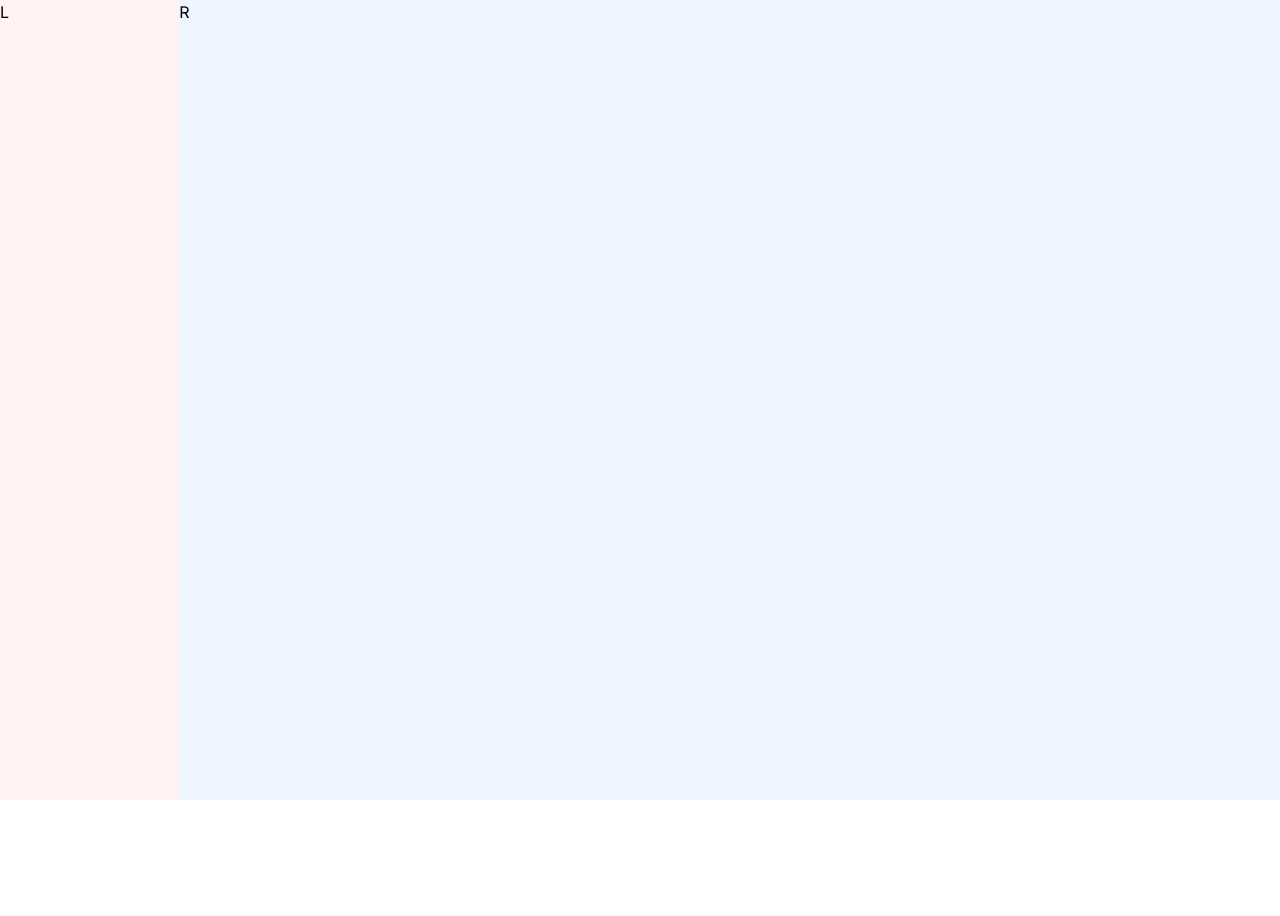
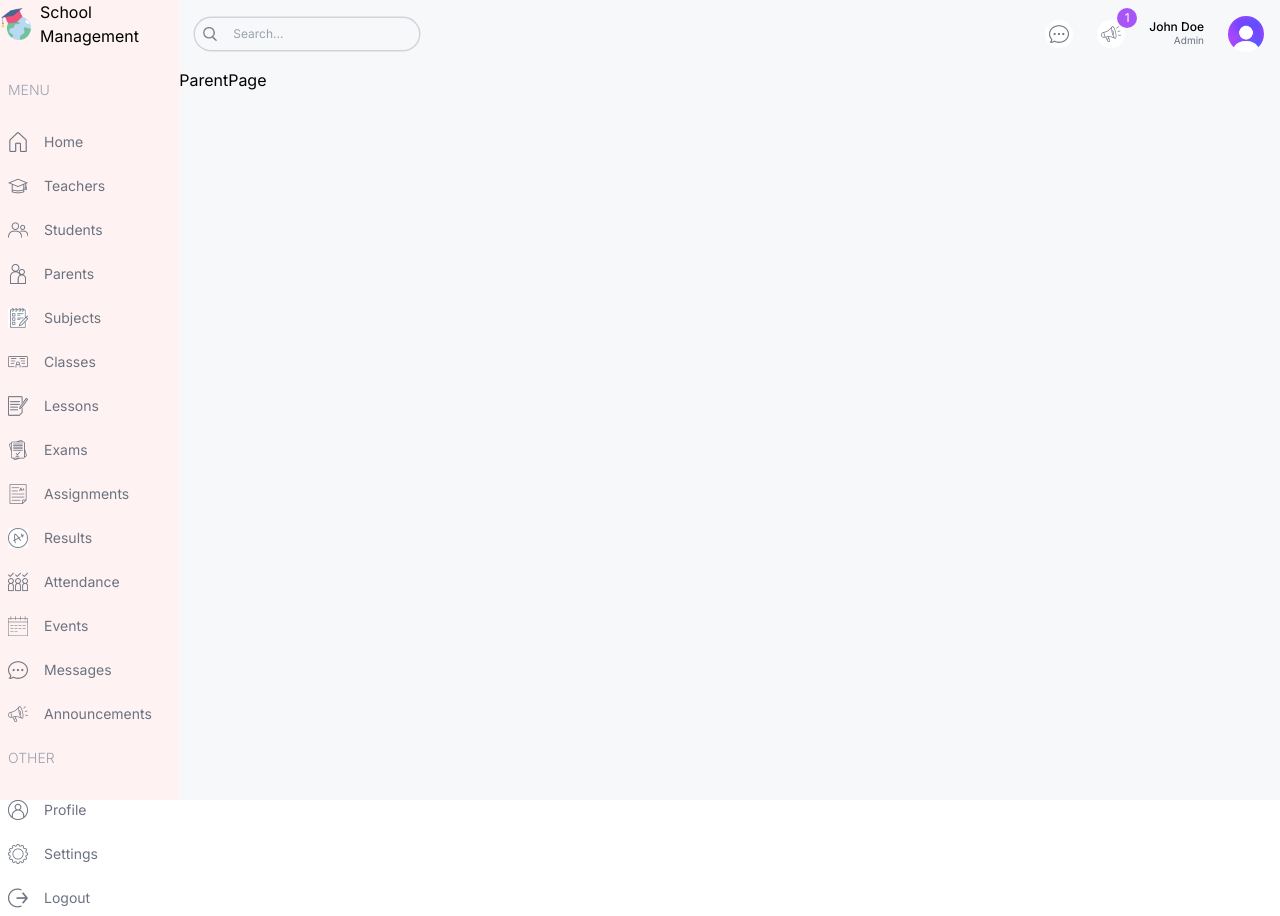
Before and after one commit to A1exsandro/school-management, a Next.js app: page /parent in a window 1280 px wide. Before the commit the page ends 800 px from the top, so only its background shows below. Built offline with nearby package versions, Linux system fonts and the light colour scheme.

Commit message:
feat: add menu and navbar

```diff
--- a/src/app/(dashboard)/layout.tsx
+++ b/src/app/(dashboard)/layout.tsx
@@ -1,16 +1,34 @@
+import Menu from "@/components/Menu"
+import Navbar from "@/components/Navbar"
+import Image from "next/image"
+import Link from "next/link"
+import { Children } from "react"
 
 export default function DashboardLayout({
   children,
 }: Readonly<{
-  children: React.ReactNode;
+  children: React.ReactNode
 }>) {
   return (
     <div className="h-screen flex">
       {/* LEFT */}
-      <div className="w-[14%] md:w-[8%] lg:w-[16%] xl:w-[14%] bg-red-50">L</div>
+      <div className="w-[14%] md:w-[8%] lg:w-[16%] xl:w-[14%] bg-red-50">
+        <Link href="/" className="flex items-center justify-center gap-2">
+          <Image src="/logo.png" alt="logo" width={32} height={32} />
+          <span className="hidden lg:block">School Management</span>
+        </Link>
+
+        <Menu />
+      </div>
 
       {/* RIGHT */}
-      <div className="w-[86%] md:w-[92%] lg:w-[84%] xl:w-[86%] bg-blue-50">R</div>
+      <div
+        className="w-[86%] md:w-[92%] lg:w-[84%] xl:w-[86%]
+        bg-[#F7F8FA] overflow-scroll"
+      >
+        <Navbar />
+        {children}
+      </div>
     </div>
-  );
+  )
 }
--- a/src/app/layout.tsx
+++ b/src/app/layout.tsx
@@ -5,7 +5,7 @@
 const inter = Inter({ subsets: ["latin"] });
 
 export const metadata: Metadata = {
-  title: "Lama Dev School Management Dashboard",
+  title: "School Management Dashboard",
   description: "Next.js School Management System",
 };
 
--- a/src/components/Menu.tsx
+++ b/src/components/Menu.tsx
@@ -1,3 +1,6 @@
+import Image from "next/image";
+import Link from "next/link";
+
 const menuItems = [
   {
     title: "MENU",
@@ -112,3 +115,41 @@
     ],
   },
 ];
+
+const Menu = () => {
+  return (
+    <div className="mt-4 text-sm pl-2">
+      {
+        menuItems.map(i => (
+          <div key={i.title} className="flex flex-col gap-2">
+            <span className="hidden lg:block text-gray-400 font-light my-4">
+              {i.title}
+            </span>
+            {
+              i.items.map(item => (
+                <Link
+                  href={item.href}
+                  key={item.label}
+                  className="flex items-center justify-center lg:justify-start
+                  gap-4 text-gray-500 py-2"
+                >
+                  <Image
+                    src={item.icon}
+                    alt={item.label}
+                    width={20}
+                    height={20}
+                  />
+                  <span className="hidden lg:block">
+                    {item.label}
+                  </span>
+                </Link>
+              ))
+            }
+          </div>
+        ))
+      }
+    </div>
+  )
+}
+
+export default Menu
--- /dev/null
+++ b/src/components/Navbar.tsx
@@ -0,0 +1,30 @@
+import Image from "next/image"
+
+const Navbar = () => {
+  return (
+    <div className='flex items-center justify-between p-4'>
+      {/* SEARCH BAR */}
+      <div className='hidden md:flex items-center gap-2 text-xs rounded-full ring-[1.5px] ring-gray-300 px-2'>
+        <Image src="/search.png" alt="" width={14} height={14}/>
+        <input type="text" placeholder="Search..." className="w-[200px] p-2 bg-transparent outline-none"/>
+      </div>
+      {/* ICONS AND USER */}
+      <div className='flex items-center gap-6 justify-end w-full'>
+        <div className='bg-white rounded-full w-7 h-7 flex items-center justify-center cursor-pointer'>
+          <Image src="/message.png" alt="" width={20} height={20}/>
+        </div>
+        <div className='bg-white rounded-full w-7 h-7 flex items-center justify-center cursor-pointer relative'>
+          <Image src="/announcement.png" alt="" width={20} height={20}/>
+          <div className='absolute -top-3 -right-3 w-5 h-5 flex items-center justify-center bg-purple-500 text-white rounded-full text-xs'>1</div>
+        </div>
+        <div className='flex flex-col'>
+          <span className="text-xs leading-3 font-medium">John Doe</span>
+          <span className="text-[10px] text-gray-500 text-right">Admin</span>
+        </div>
+        <Image src="/avatar.png" alt="" width={36} height={36} className="rounded-full"/>
+      </div>
+    </div>
+  )
+}
+
+export default Navbar
```
Also changed, not shown: 1 other file (tests, documents, lock files or other folders).
